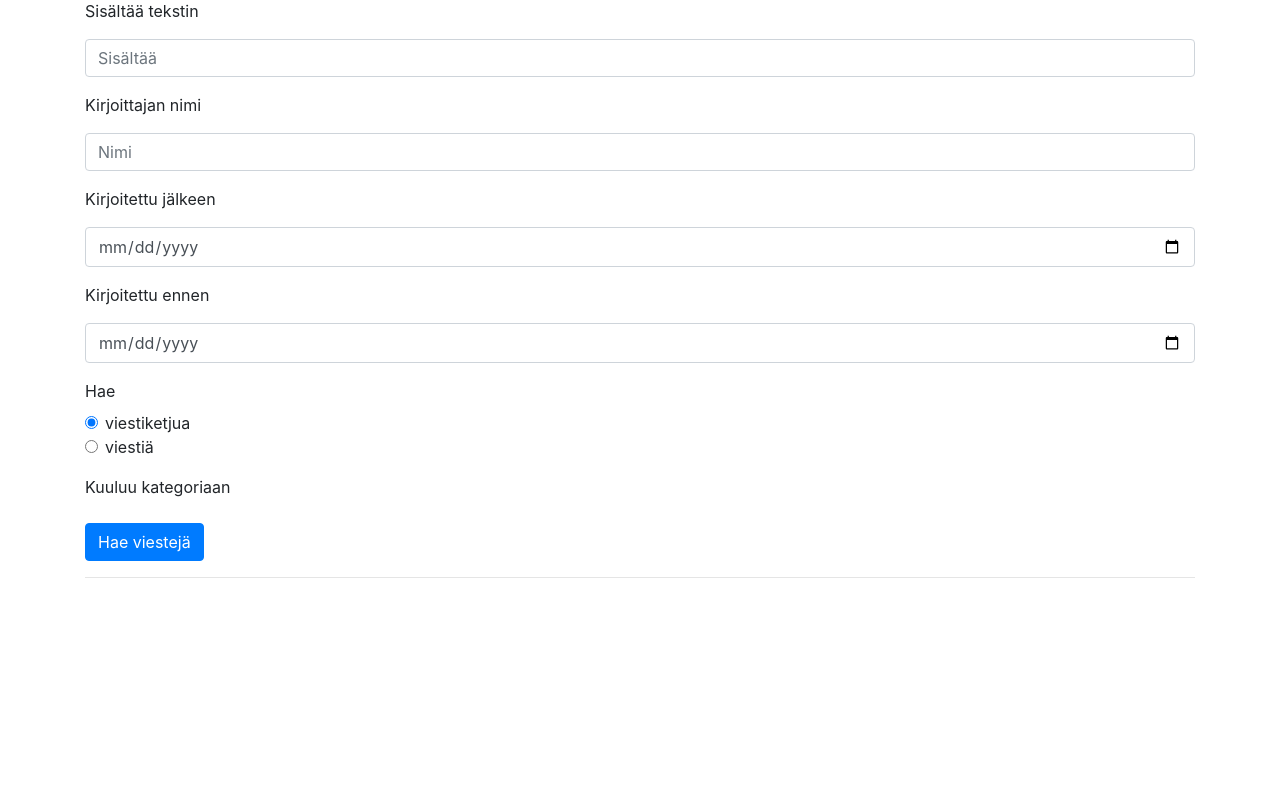
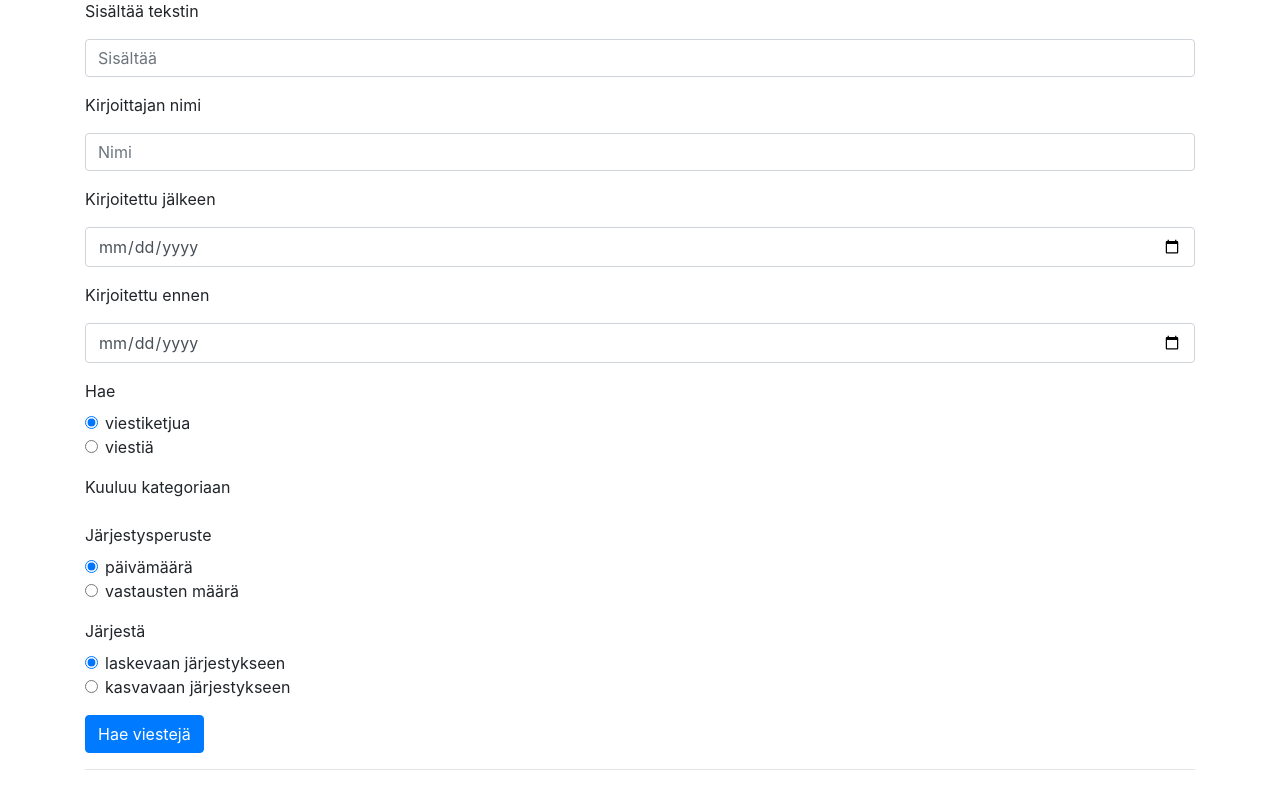
Before and after one commit to hjuha/tsoha, a Flask app: page /search/ in a window 1280 px wide. Shown: the part 156-942 px from the top of the page. Before the commit the page ends 734 px from the top, so only its background shows below. Run offline with Flask 2, Linux system fonts and the light colour scheme; data that the repository does not hold is empty; some libraries are stand-ins or nearby versions.

Commit message:
Add options for changing the order of search results

```diff
--- a/application/search/views.py
+++ b/application/search/views.py
@@ -13,7 +13,7 @@ def search():
 	if request.method == "GET":
 		categories = Category.query.all()
 		form = SearchForm()
-		return render_template("search/search.html", categories = categories, form = form, results = [], type = "None")
+		return render_template("search/search.html", categories = categories, form = form, results = [], type = "None", ascending = "false", ordering = "date")
 
 	categories = []
 	for category in Category.query.all():
@@ -21,6 +21,8 @@ def search():
 			categories.append(category.id)
 
 	query_type = request.form.get("type")
+	ordering = request.form.get("ordering")
+	ascending = request.form.get("ascending")
 
 	form = SearchForm(request.form)
 
@@ -38,10 +40,10 @@ def search():
 	results = []
 
 	if query_type == "thread":
-		results = Thread.search_query(contains, name, after_date, before_date, categories)
+		results = Thread.search_query(contains, name, after_date, before_date, categories, ordering, ascending)
 	elif query_type == "post":
 		results = Post.search_query(contains, name, after_date, before_date, categories)
 
 	results = results[::-1]
 
-	return render_template("search/search.html", categories = Category.query.all(), form = form, results = results, type = query_type)
+	return render_template("search/search.html", categories = Category.query.all(), form = form, results = results, type = query_type, ascending = ascending, ordering = ordering)
--- a/application/templates/search/search.html
+++ b/application/templates/search/search.html
@@ -90,6 +90,75 @@
 				</div>
 			{% endfor %}
 		</div>
+
+		{% if ordering == "date" %}
+			<div class="form-group">
+				<label>Järjestysperuste</label>
+				<div class="form-check">
+					<input class="form-check-input" type="radio" name="ordering" value="date" checked>
+					<label class="form-check-label">
+						päivämäärä
+					</label>
+				</div>
+				<div class="form-check">
+					<input class="form-check-input" type="radio" name="ordering" value="posts">
+					<label class="form-check-label">
+						vastausten määrä
+					</label>
+				</div>
+			</div>
+		{% else %}
+			<div class="form-group">
+				<label>Järjestysperuste</label>
+				<div class="form-check">
+					<input class="form-check-input" type="radio" name="ordering" value="date">
+					<label class="form-check-label">
+						päivämäärä
+					</label>
+				</div>
+				<div class="form-check">
+					<input class="form-check-input" type="radio" name="ordering" value="posts" checked>
+					<label class="form-check-label">
+						vastausten määrä
+					</label>
+				</div>
+			</div>
+		{% endif %}
+
+		{% if ascending != "true" %}
+			<div class="form-group">
+				<label>Järjestä</label>
+				<div class="form-check">
+					<input class="form-check-input" type="radio" name="ascending" value="false" checked>
+					<label class="form-check-label">
+						laskevaan järjestykseen
+					</label>
+				</div>
+				<div class="form-check">
+					<input class="form-check-input" type="radio" name="ascending" value="true">
+					<label class="form-check-label">
+						kasvavaan järjestykseen
+					</label>
+				</div>
+			</div>
+		{% else %}
+			<div class="form-group">
+				<label>Järjestä</label>
+				<div class="form-check">
+					<input class="form-check-input" type="radio" name="ascending" value="false">
+					<label class="form-check-label">
+						laskevaan järjestykseen
+					</label>
+				</div>
+				<div class="form-check">
+					<input class="form-check-input" type="radio" name="ascending" value="true" checked>
+					<label class="form-check-label">
+						kasvavaan järjestykseen
+					</label>
+				</div>
+			</div>
+		{% endif %}
+
 		<input class="btn btn-primary btn-small" type="submit" value="Hae viestejä">
 	</form>
 
```
Also changed, not shown: application/threads/models.py (+12 -2 lines), application/search/forms.py (line endings or trailing spaces).
